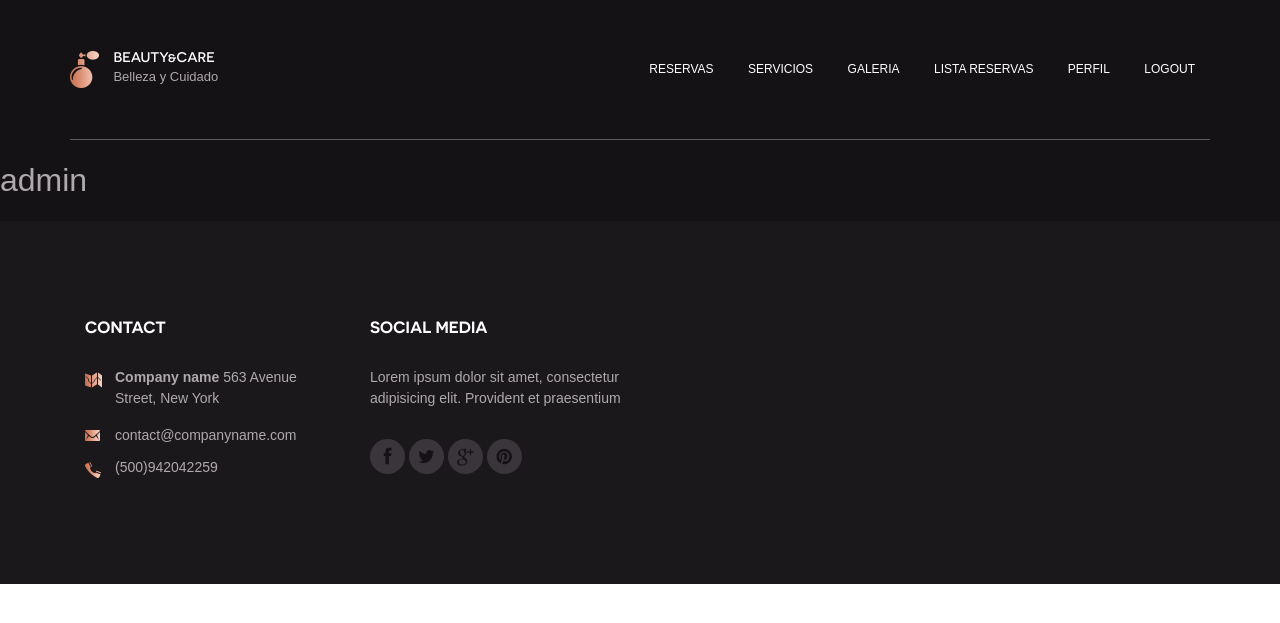
After one commit to Bot-Manager/BeautyCare2, a Django app: page /perfil/ in a window 1280 px wide. The commit adds this page. Shown: the top 623 px of the page. Run offline with Django 3.2, Linux system fonts and the light colour scheme; a user stored in the database is signed in; some libraries are stand-ins or nearby versions.

Commit message:
perfil y demas

```diff
--- a/BeautyCare/settings.py
+++ b/BeautyCare/settings.py
@@ -130,6 +130,8 @@ CRISPY_TEMPLATE_PACK = 'boostrap4'
 
 LOGIN_REDIRECT_URL = 'http://127.0.0.1:8000'
 
+LOGIN_URL = 'login'
+
 STATICFILES_DIRS = [
     os.path.join(BASE_DIR, "static"),
 ]
--- a/BeautyCare/urls.py
+++ b/BeautyCare/urls.py
@@ -33,6 +33,7 @@ urlpatterns = [
     path('logout/' , auth_views.LogoutView.as_view(template_name='users/logout.html') , name='logout'),
     path('registro/' , users_views.registro , name='registro'),
     path('' , include('home.urls' , namespace='home')),
+    path('perfil/' , users_views.perfil , name='perfil'),
 ]
 
 
--- a/reservas/templates/Reservas/lista_reservas.html
+++ b/reservas/templates/Reservas/lista_reservas.html
@@ -10,6 +10,8 @@
 				<div class="feature">
 					<h3 class="feature-title"> <a href=""> {{reserva.nombre}}</a></h3>
 					<p>{{reserva.servicio}} </p>
+					<p>{{reserva.fecha}} </p>
+					<p>{{reserva.hora}} </p>
 				</div>
 
 			</div>
--- a/templates/base.html
+++ b/templates/base.html
@@ -49,8 +49,13 @@
 							<li class="menu-item"><a href="{% url 'servicios:lista_servicio' %}">Servicios</a></li>
 							<li class="menu-item"><a href="{% url 'galerias:lista_galeria' %}">Galeria</a></li>
 							<li class="menu-item"><a href="{% url 'reservas:lista_reserva' %}">Lista Reservas</a></li>
-							<li class="menu-item"><a href="{% url 'login' %}" >Log In</a></li>
-							<li class="menu-item"><a href="{% url 'registro' %}" class="nav-link btn btn-danger btn-lg">Sign Up</a></li>
+							{% if user.is_authenticated %}
+								<li class="menu-item"><a href="{% url 'perfil' %}" >Perfil</a></li>
+								<li class="menu-item"><a href="{% url 'logout' %}" >Logout</a></li>
+							{% else %}
+								<li class="menu-item"><a href="{% url 'login' %}" >Login</a></li>
+								<li class="menu-item"><a href="{% url 'registro' %}" class="nav-link btn btn-danger btn-lg">Sign Up</a></li>
+							{% endif %}
 						</ul> <!-- .menu -->
 					</div> <!-- .main-navigation -->
 
--- a/users/templates/Users/login.html
+++ b/users/templates/Users/login.html
@@ -16,7 +16,7 @@
         </form>
         <div class="border-top pt-3">
             <small class="text-muted">
-                Necesitas una cuenta? <a class="ml-2" href="#{% url 'registro' %}">Sign In</a>
+                Necesitas una cuenta? <a class="ml-2" href="#{% url 'registro' %}">Registrate</a>
             </small>
         </div>
     </div>
--- /dev/null
+++ b/users/templates/Users/perfil.html
@@ -0,0 +1,7 @@
+{% extends 'base.html' %}
+
+
+
+{% block body %}
+    <h1>{{ user.username }}</h1>
+{% endblock body %}
--- a/users/views.py
+++ b/users/views.py
@@ -1,5 +1,6 @@
 from django.shortcuts import render, redirect
 from django.contrib.auth.forms import UserCreationForm
+from django.contrib.auth.decorators import login_required
 from django.contrib import messages
 # Create your views here.
 from .forms import UserRegisterForm
@@ -15,3 +16,7 @@ def registro(request):
     else:
         form = UserRegisterForm()
     return render(request , 'Users/Registro.html' , {'form': form})
+
+@login_required
+def perfil(request):
+    return render(request , 'Users/perfil.html')
```
Also changed, not shown: db.sqlite3.
